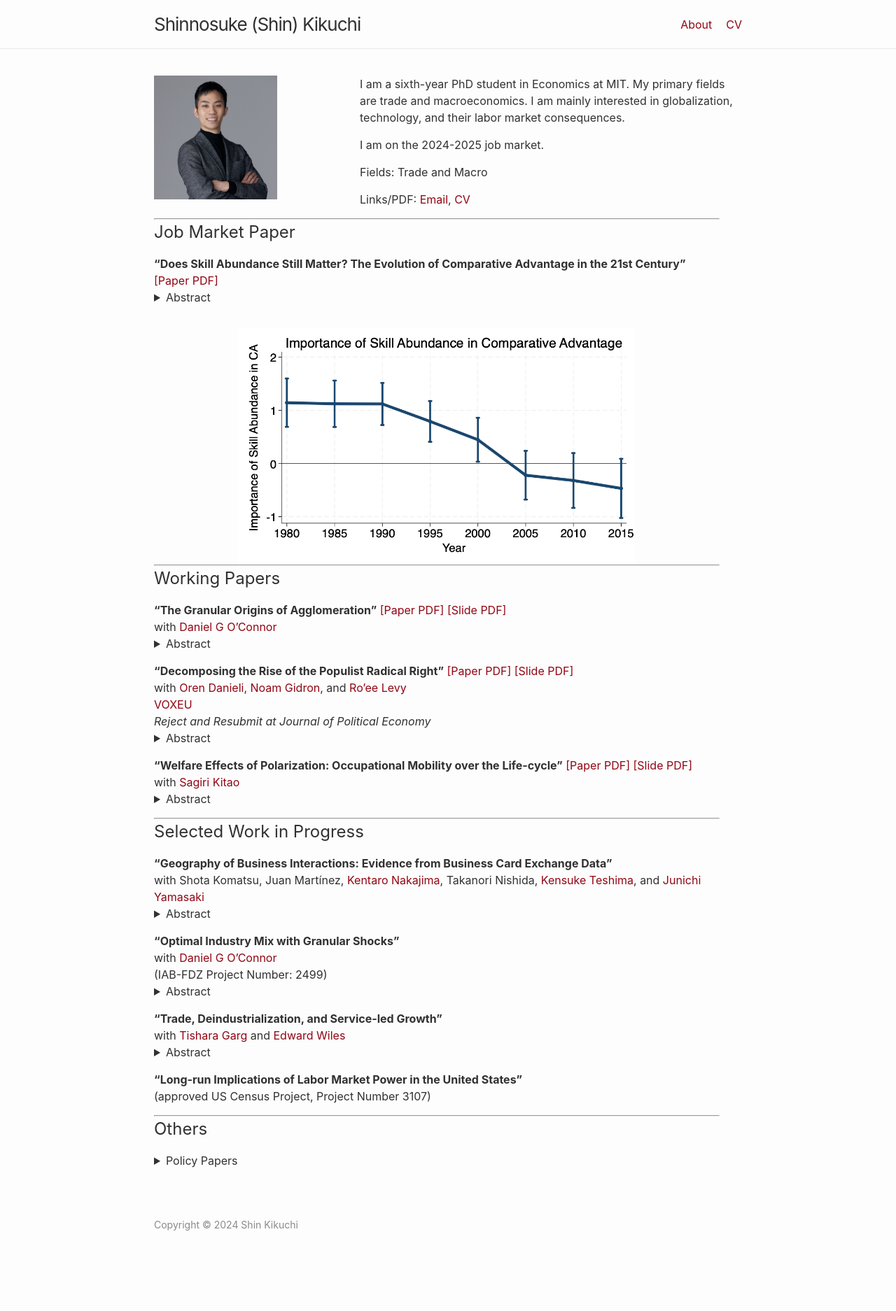
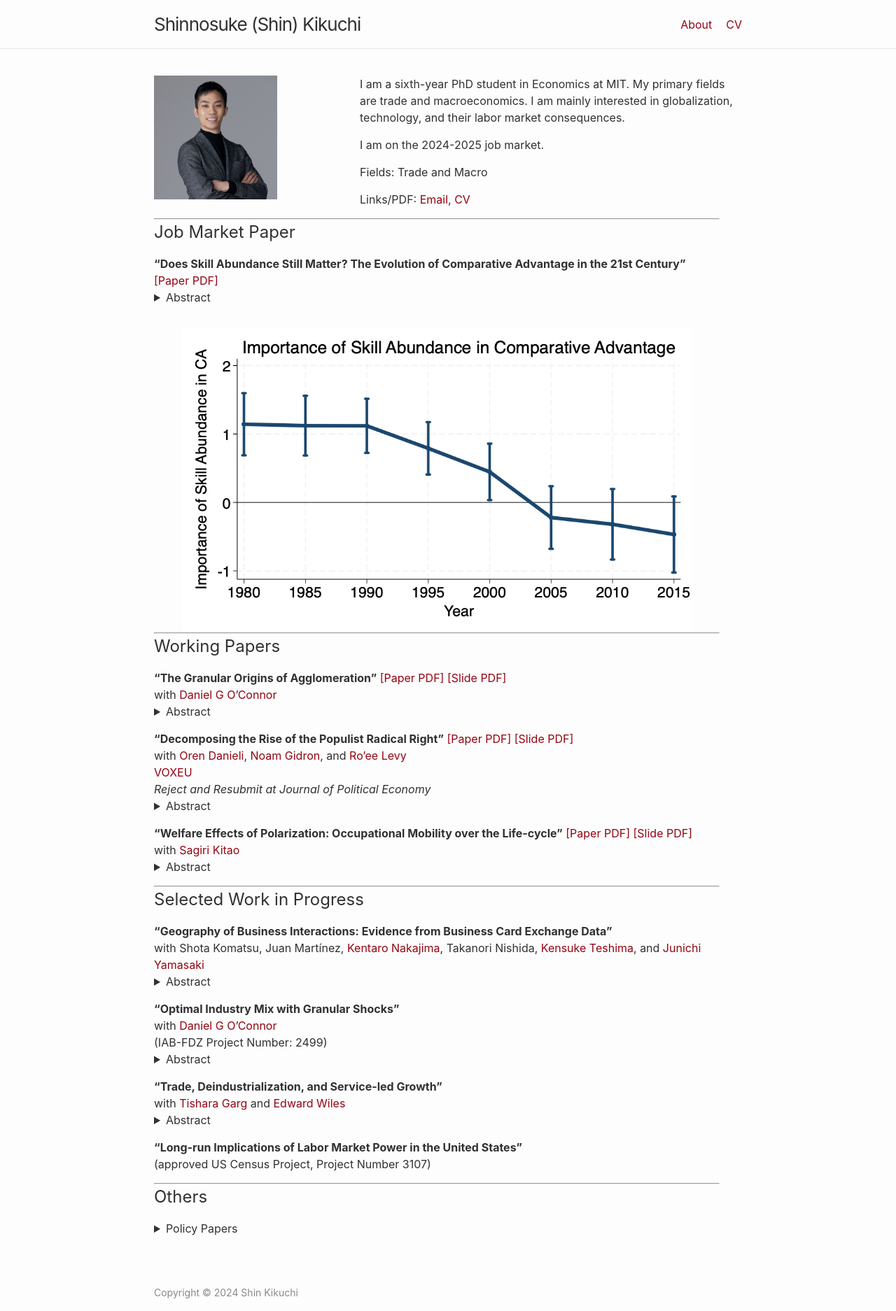
Before and after one commit to shinnkikuchi/shinnkikuchi.github.io, a Jekyll site: the page built from index.md, in a window 1280 px wide. Shown: the whole page at 70% size. Built offline with Jekyll 4.4.1, drawn with Linux system fonts in a browser that asks for light colours; before the commit the page ends 1777 px from its top, so only the background shows below that.

Commit message:
Update index.md

```diff
--- a/index.md
+++ b/index.md
@@ -16,7 +16,7 @@
 </details>
 
 <div style="text-align: center;">
-  <img src="/files/research/grv_base_webpage.png" alt="Figure from Job Market Paper" style="max-width: 70%; height: auto; margin-top: 1rem;">
+  <img src="/files/research/grv_base_webpage.png" alt="Figure from Job Market Paper" style="max-width: 90%; height: auto; margin-top: 1rem;">
 </div>
 
 <hr>
```
